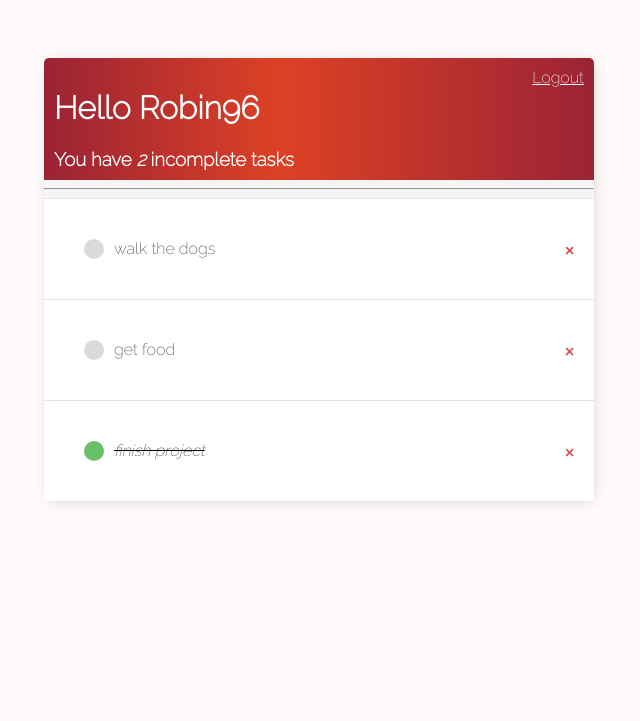
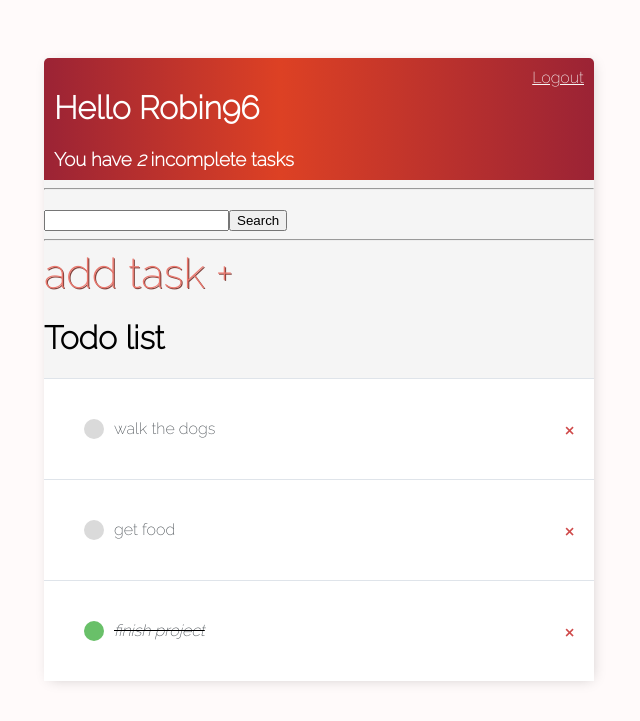
Before and after one commit to RobinGunarathna/todo-app, a Django app: page / in a window 1280 px wide. Shown: the top 721 px of the page, without its empty margins (321-961 px from the left). Run offline with Django 3.2, Linux system fonts and the light colour scheme; a user stored in the database is signed in; data comes from the database, SQL or seed files in the repository.

Commit message:
styling searchbar and add task button

```diff
--- a/todo_app/static/css/main.css
+++ b/todo_app/static/css/main.css
@@ -77,3 +77,17 @@ p {
     border-top: 1px solid #dfe4ea;
     overflow: hidden;
 }
+
+.add-link {
+    color: #EB796F;
+    text-decoration: none;
+    font-size: 42px;
+    text-shadow: 1px 1px #81413b;
+}
+
+/*.search-add-task-wrapper {
+    display: flex;
+    justify-content: space-between;
+    align-items: center;
+    padding: 20px;
+}*/
--- a/todo_base/templates/todo_base/task_list.html
+++ b/todo_base/templates/todo_base/task_list.html
@@ -13,12 +13,15 @@
 </div>
 
 <hr>
-<!-- <h1>Todo list</h1>
-<a href="{% url 'task-create' %}">add task</a>
-<form method="GET">
-    <input type="text" name="search-area" value="{{search_input}}">
-    <input type="submit" value="Search">
-</form> -->
+<div class="search-add-task-wrapper">
+    <form method="GET" style="margin-top: 20px;display: flex;">
+        <input type="text" name="search-area" value="{{search_input}}">
+        <input type="submit" value="Search">
+    </form>
+    <hr>
+    <a class="add-link" href="{% url 'task-create' %}">add task &#x2b;</a>
+</div>
+<h1>Todo list</h1>
 <div class="task-list-wrapper">
     {% for task in tasks %}
     <div class="task-wrapper">
```
